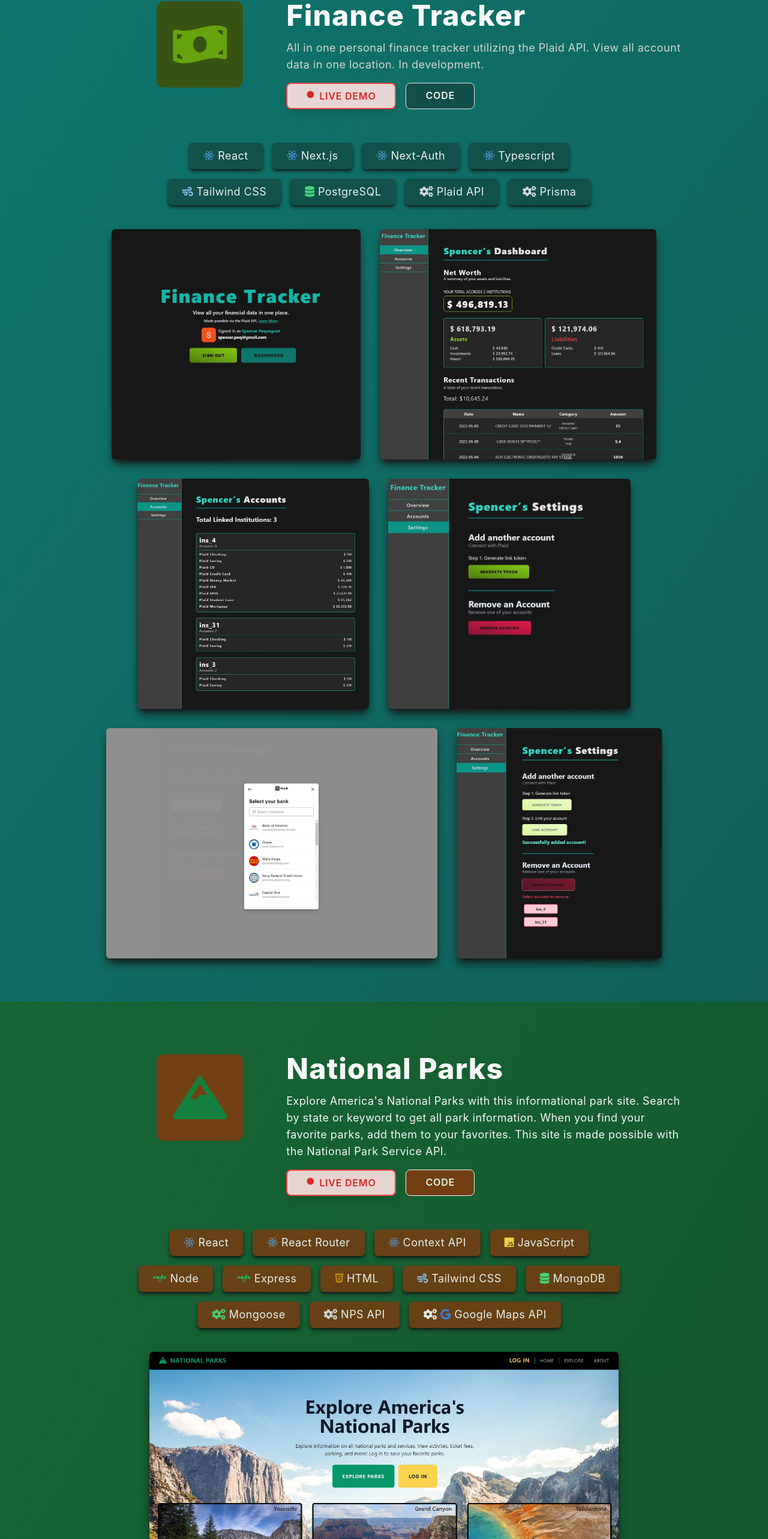
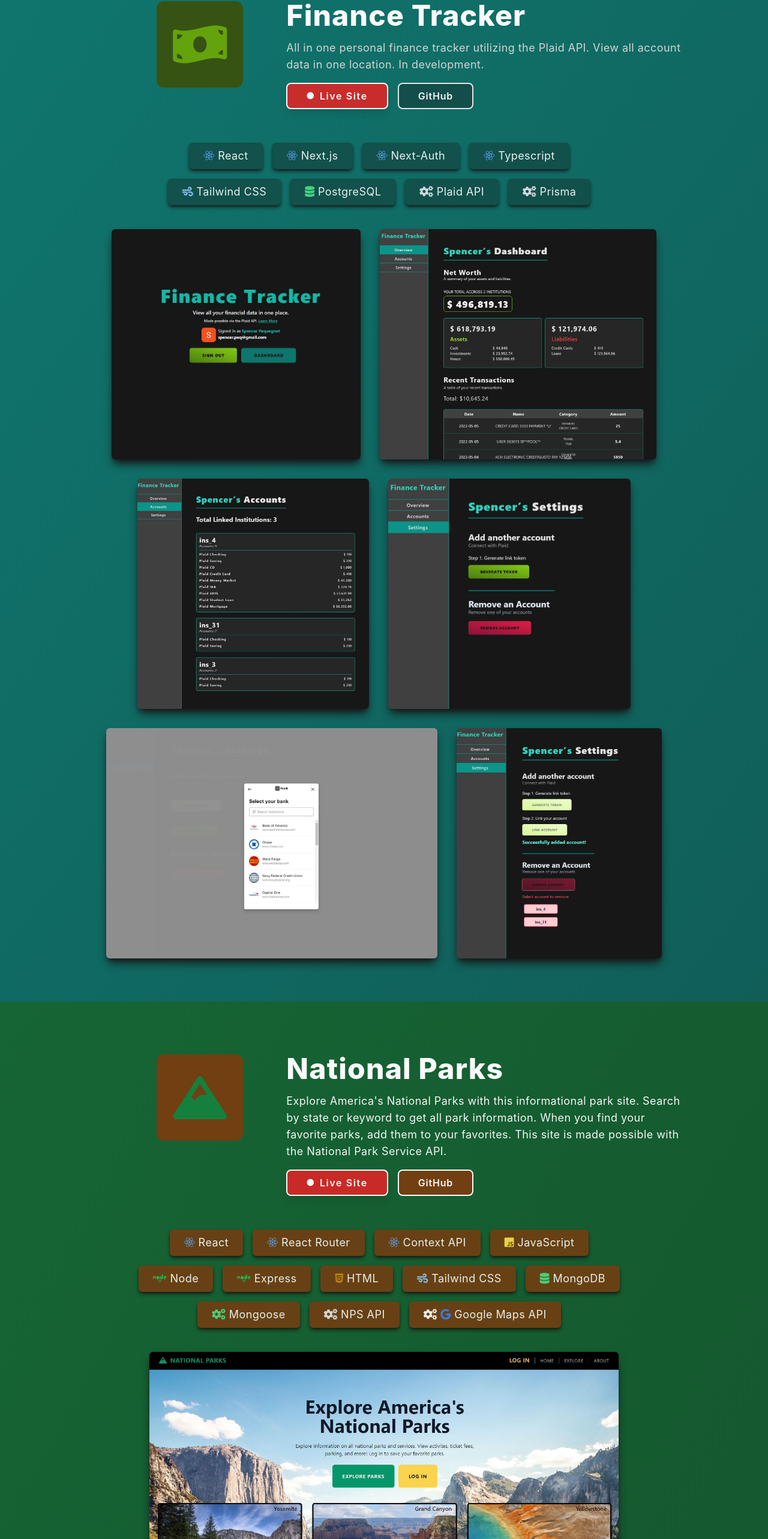
Before and after one commit to spenpeq-cav/portfolio-v2, a React (Create React App) app: page / in a window 1280 px wide. Shown: the part 886-3452 px from the top of the page at 60% size. Built offline with nearby package versions, Linux system fonts and the light colour scheme; the HTML template or start-up script is replaced by a standard one.

Commit message:
Change button styles and live button

```diff
--- a/src/components/ProjectEcommerce.tsx
+++ b/src/components/ProjectEcommerce.tsx
@@ -24,9 +24,9 @@
               href="https://spencer-ecommerce-shop.herokuapp.com/"
             >
               <span className="flex">
-                <i className="fas fa-circle fa-xs absolute inline-flex animate-ping opacity-80 mt-1"></i>
-                <i className="fas fa-circle fa-xs relative inline-flex top-1"></i>
-                <span className="inline-flex pl-2">Live Demo</span>
+                <i className="fas fa-circle fa-xs absolute inline-flex animate-ping opacity-80 mt-1.5"></i>
+                <i className="fas fa-circle fa-xs relative inline-flex pt-1.5"></i>
+                <span className="inline-flex pl-2">Live Site</span>
               </span>
             </a>
             <a
@@ -34,7 +34,7 @@
               target="_blank"
               href="https://github.com/spenpeq/ecommerce_app"
             >
-              Code
+              GitHub
             </a>
           </div>
         </div>
--- a/src/components/ProjectFinanceTracker.tsx
+++ b/src/components/ProjectFinanceTracker.tsx
@@ -22,9 +22,9 @@
               href="https://finance-tracker-v2.vercel.app/"
             >
               <span className="flex">
-                <i className="fas fa-circle fa-xs absolute inline-flex animate-ping opacity-80 mt-1"></i>
-                <i className="fas fa-circle fa-xs relative inline-flex top-1"></i>
-                <span className="inline-flex pl-2">Live Demo</span>
+                <i className="fas fa-circle fa-xs absolute inline-flex animate-ping opacity-80 mt-1.5"></i>
+                <i className="fas fa-circle fa-xs relative inline-flex pt-1.5"></i>
+                <span className="inline-flex pl-2">Live Site</span>
               </span>
             </a>
             <a
@@ -32,7 +32,7 @@
               target="_blank"
               href="https://github.com/spenpeq/finance-tracker-v2"
             >
-              Code
+              GitHub
             </a>
           </div>
         </div>
@@ -67,40 +67,22 @@
       </div>
       <div className="flex flex-wrap justify-center">
         <div className="px-6 py-2 md:px-12 lg:px-4">
-          <img
-            className="image-style"
-            src="images/finance_pic_1.jpg"
-          />
+          <img className="image-style" src="images/finance_pic_1.jpg" />
         </div>
         <div className="px-6 py-2 md:px-12 lg:px-4">
-          <img
-            className="image-style"
-            src="images/finance_pic_2.jpg"
-          />
+          <img className="image-style" src="images/finance_pic_2.jpg" />
         </div>
         <div className="px-6 py-2 md:px-12 lg:px-4">
-          <img
-            className="image-style"
-            src="images/finance_pic_6.jpg"
-          />
+          <img className="image-style" src="images/finance_pic_6.jpg" />
         </div>
         <div className="px-6 py-2 md:px-12 lg:px-4">
-          <img
-            className="image-style"
-            src="images/finance_pic_3.jpg"
-          />
+          <img className="image-style" src="images/finance_pic_3.jpg" />
         </div>
         <div className="px-6 py-2 md:px-12 lg:px-4">
-          <img
-            className="image-style"
-            src="images/finance_pic_4.jpg"
-          />
+          <img className="image-style" src="images/finance_pic_4.jpg" />
         </div>
         <div className="px-6 py-2 md:px-12 lg:px-4">
-          <img
-            className="image-style"
-            src="images/finance_pic_5.jpg"
-          />
+          <img className="image-style" src="images/finance_pic_5.jpg" />
         </div>
       </div>
     </div>
--- a/src/components/ProjectNationalParks.tsx
+++ b/src/components/ProjectNationalParks.tsx
@@ -23,9 +23,9 @@
               href="https://national-parks-spencer.herokuapp.com/"
             >
               <span className="flex">
-                <i className="fas fa-circle fa-xs absolute inline-flex animate-ping opacity-80 mt-1"></i>
-                <i className="fas fa-circle fa-xs relative inline-flex top-1"></i>
-                <span className="inline-flex pl-2">Live Demo</span>
+                <i className="fas fa-circle fa-xs absolute inline-flex animate-ping opacity-80 mt-1.5"></i>
+                <i className="fas fa-circle fa-xs relative inline-flex pt-1.5"></i>
+                <span className="inline-flex pl-2">Live Site</span>
               </span>
             </a>
             <a
@@ -33,7 +33,7 @@
               target="_blank"
               href="https://github.com/spenpeq/national_parks"
             >
-              Code
+              GitHub
             </a>
           </div>
         </div>
--- a/src/index.css
+++ b/src/index.css
@@ -5,7 +5,7 @@
 @layer components{
   .btn {
       @apply transform transition inline-block px-8 py-2 rounded-lg focus:outline-none focus:ring focus:ring-offset-2
-      uppercase tracking-wider font-semibold text-sm sm:text-base duration-500 ease-in-out hover:scale-105
+      tracking-wider font-semibold text-sm sm:text-base duration-500 ease-in-out hover:scale-105;
   }
   .btn-2 {
     @apply transform transition inline-block px-8 py-2 rounded-lg focus:outline-none
@@ -16,34 +16,34 @@
     active:bg-blue-300 text-neutral-900;
 }
   .btn-primary1 {
-      @apply bg-yellow-900 hover:bg-green-800
-      focus:ring-green-200 focus:ring-opacity-50
-      active:bg-green-700 text-green-100 hover:-translate-y-1 border border-neutral-100;
+      @apply bg-yellow-900 hover:bg-yellow-600
+      focus:ring-yellow-700 focus:ring-opacity-50
+      active:bg-yellow-500 text-neutral-50 border-2 border-neutral-50 hover:text-neutral-900 hover:border-neutral-900;
   }
   .btn-primary2 {
       @apply bg-neutral-800 hover:bg-neutral-600
       focus:ring-neutral-800 focus:ring-opacity-50
-      active:bg-neutral-500 text-neutral-100 hover:-translate-y-1 border border-neutral-100;
+      active:bg-neutral-500 text-neutral-100 border border-neutral-100;
   }
   .btn-primary3 {
       @apply bg-indigo-700 hover:bg-indigo-500
       focus:ring-indigo-600 focus:ring-opacity-50
-      active:bg-indigo-400 text-indigo-100 hover:-translate-y-1 border border-neutral-100;
+      active:bg-indigo-400 text-indigo-100 border border-neutral-100;
   }
   .btn-primary4 {
-      @apply bg-teal-900 hover:bg-teal-700
+      @apply bg-teal-900 hover:bg-teal-600
       focus:ring-teal-600 focus:ring-opacity-20
-      active:bg-teal-600 text-neutral-100 hover:-translate-y-1 border border-neutral-200 hover:text-neutral-900;
+      active:bg-teal-500 text-neutral-100 border-2 border-neutral-200 hover:text-neutral-900 hover:border-neutral-900;
   }
   .btn-secondary {
       @apply bg-neutral-300 hover:bg-neutral-200
       focus:ring-neutral-300 focus:ring-opacity-50
-      active:bg-neutral-400 text-neutral-800 hover:-translate-y-1;
+      active:bg-neutral-400 text-neutral-800;
   }
   .btn-live {
-      @apply bg-red-100 hover:bg-red-400
-      focus:ring-red-500 focus:ring-opacity-50
-      active:bg-red-700 text-red-600 shadow-lg hover:-translate-y-1 border-2 border-red-500 bg-opacity-90 hover:bg-opacity-30;
+      @apply bg-red-600 hover:bg-red-700 hover:text-neutral-900 hover:border-neutral-900
+      focus:ring-red-500 focus:ring-opacity-70
+      active:bg-red-500 text-neutral-50 shadow-lg border-2 border-neutral-50 bg-opacity-90 tracking-widest;
   }
 
   .social-btn {
```
